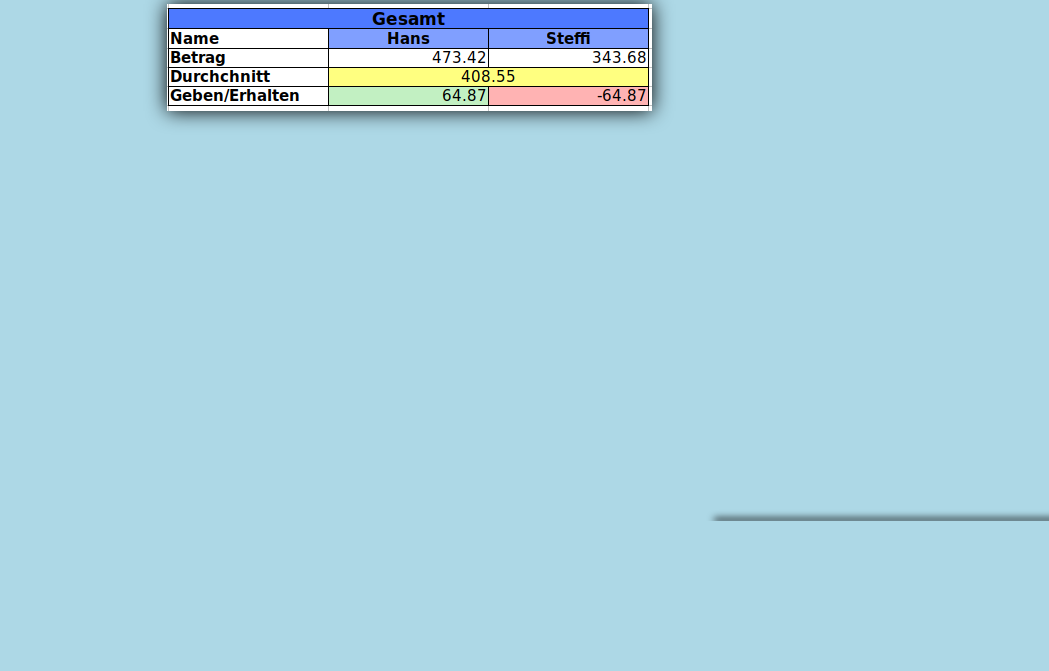
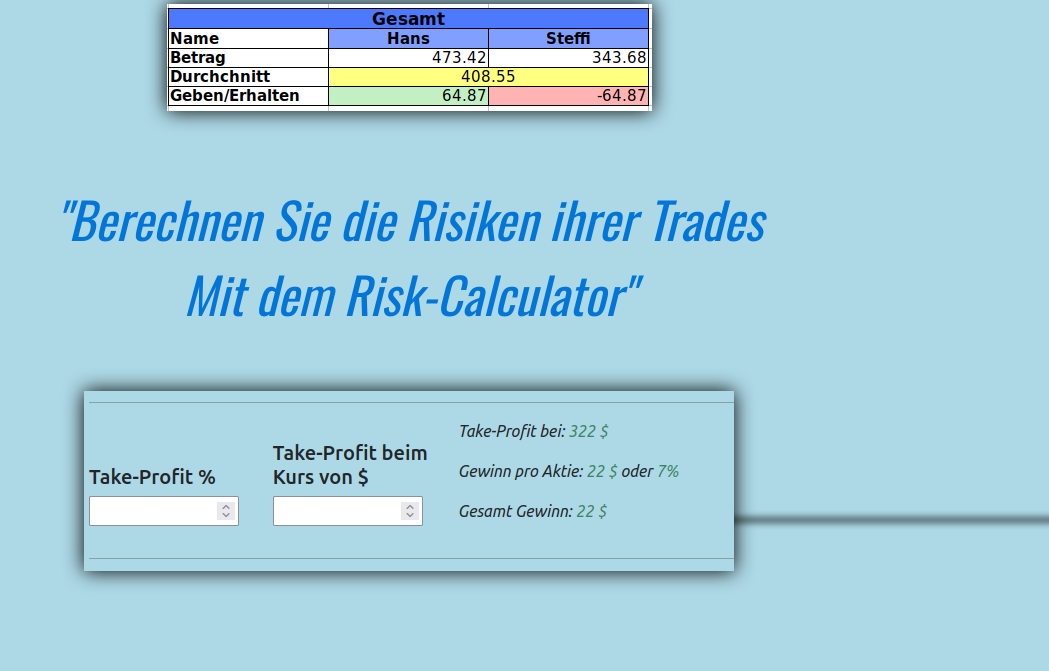
Before and after one commit to PeterEdiger/flask_test_deployment, a Flask app: page / in a window 1280 px wide. Shown: the part 279-950 px from the top of the page, without its empty margins (231-1280 px from the left). Before the commit the page ends 800 px from the top, so only its background shows below. Run offline with Flask 2, Linux system fonts and the light colour scheme.

Commit message:
home advertisement.

```diff
--- a/templates/home.html
+++ b/templates/home.html
@@ -11,11 +11,24 @@ Preise
 
 
 <!---------------------------IMAGE-------------------------------->
-{#<a href="banking"> </a>#}
     <div class="box-shadow" style="margin-top: 100px;text-align: center">
-    <img src="../static/images/result_table.png" alt="">
+   <a href="banking"> <img src="../static/images/result_table.png" alt=""></a>
 </div>
 <!---------------------------IMAGE-------------------------------->
+
+<!---------------------------ADVERTISEMENT-------------------------------->
+<p class="advertise-font">"Berechnen Sie die Risiken ihrer Trades<br>
+Mit dem Risk-Calculator"</p>
+<!---------------------------ADVERTISEMENT-------------------------------->
+
+
+<!---------------------------IMAGE-------------------------------->
+{#class="box-shadow"#}
+    <div  style="margin-top: 60px; margin-bottom:100px; text-align: center">
+    <a href="calc_risk"><img src="../static/images/trade_risk.png" alt=""></a>
+</div>
+<!---------------------------IMAGE-------------------------------->
+
 
 {% endblock %}
 
```
Also changed, not shown: static/images/trade_risk.png (added).
